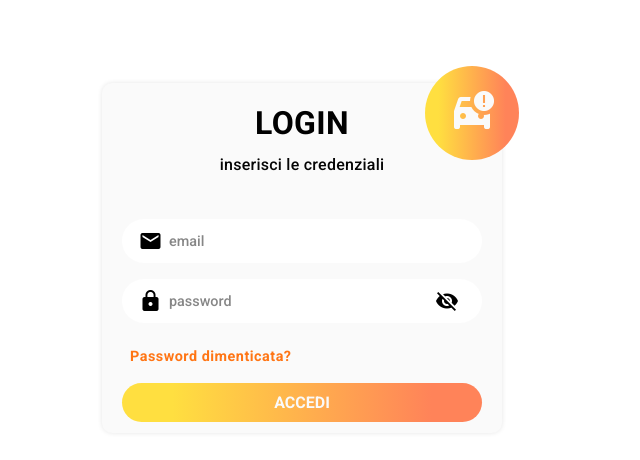
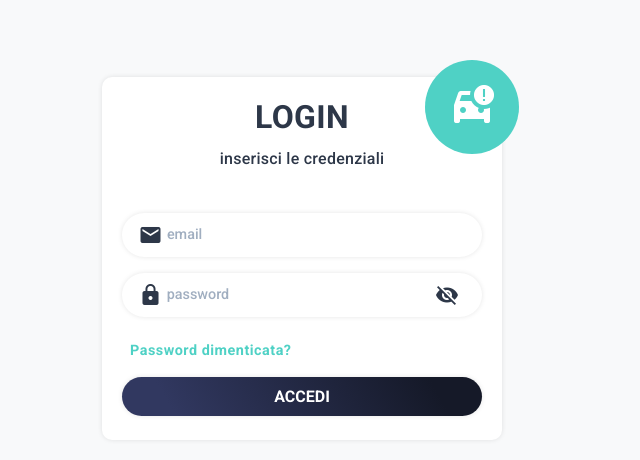
Before and after one commit to pierettoFrancesco/rilievi-e-perizie, an Angular app in the folder admin/: page /login in a window 1280 px wide. Shown: the part 142-602 px from the top of the page, without its empty margins (338-978 px from the left). Built offline with nearby package versions, Linux system fonts and the light colour scheme.

Commit message:
Restyle the color palette for the login

```diff
--- a/admin/src/app/login/login.component.css
+++ b/admin/src/app/login/login.component.css
@@ -1,15 +1,15 @@
 .wrapper{
     height: 100svh;
     width:100svw;
-    background-color: #fff;
+    background-color: #F8F9FA;
     display: grid;
     place-items: center;
 }
 
 .login-container{
     width: 400px;
-    height: 350px;
-    background-color: #fafafa;
+    /*minheight: 350px;*/
+    background-color: #fff;
     border-radius: 10px;
     box-shadow: 0 0 5px 0 rgba(0,0,0,0.1);
     position: relative;
@@ -29,13 +29,12 @@
 
 .image mat-icon{
     font-size: 3rem;
-    color: #fafafa;
+    color: #fff;
     height: 100%;
     width: 100%;
     display: grid;
     place-items: center;
-    background: rgb(255,223,64);
-    background: linear-gradient(90deg, rgba(255,223,64,1) 14%, rgba(255,131,89,1) 86%);
+    background: #4FD1C5;
     border-radius: 100svh;
 }
 
@@ -53,11 +52,12 @@
     font-size: 2rem;
     font-weight: 600;
     text-transform: uppercase;
+    color: #2D3748;
 }
 .header p{
     font-weight: 500;
     text-transform: lowercase;
-    color: #050505;
+    color: #2D3748;
     font-size: 1rem;
 }
 
@@ -85,12 +85,14 @@
     border-radius: 100svh;
     justify-content: space-between;
     padding:10px 7px;
+    box-shadow: 0 0 5px 0 rgba(0,0,0,0.1);
 }
 
 .search-group {
     display: flex;
     align-items: center;
-    padding-left: 0.6rem;
+    padding-inline: 0.6rem;
+    width: 100%;
 }
 
 .search span{
@@ -102,25 +104,32 @@
     border: none;
     outline: none;
     background-color: transparent;
-    color: rgba(82, 82, 82, 0.7);
+    color: #A0AEC0;
     font-size: 0.9rem;
     font-weight: 500;
     margin-left: 0.4rem;
+    width: 100%;
 }
 
 .search-group input::placeholder {
-    color: rgba(82, 82, 82, 0.7);
+    color:#A0AEC0;
+}
+
+.search-group mat-icon{
+    color:#2D3748;
 }
 
 .eye{
     cursor: pointer;
+    color:#2D3748;
 }
 
 small{
-    color:red;
+    color:#E53E3E;
     font-size:0.8rem;
     margin-left:25px;
-    text-align: left
+    text-align: left;
+    font-weight: 600;
 }
 
 .forgetPwd{
@@ -134,7 +143,7 @@ small{
 
 .forgetPwd span, .signUp a{
     text-decoration: none;
-    color:#ff7514;
+    color:#4FD1C5;
     font-weight: 600;
     font-size: 0.9rem;
     letter-spacing: 0.5px;
@@ -155,9 +164,10 @@ small{
     border: none;
     border-radius: 100svh;
     cursor: pointer;
-    background: rgb(255,223,64);
-    background: linear-gradient(90deg, rgba(255,223,64,1) 14%, rgba(255,131,89,1) 86%);
-    color: #fafafa;
+    box-shadow: 0 0 5px 0 rgba(0,0,0,0.1);
+    background: #313860;
+    background: linear-gradient(60deg, #313860 14%, #151928 86%);
+    color: #fff;
     font-weight: 600;
     text-transform: capitalize;
     width:90%;
@@ -166,6 +176,7 @@ small{
     font-weight: 600;
     display: grid;
     place-items: center;
+    margin-bottom: 1.5rem;
 }
 
 .row-line{
```
